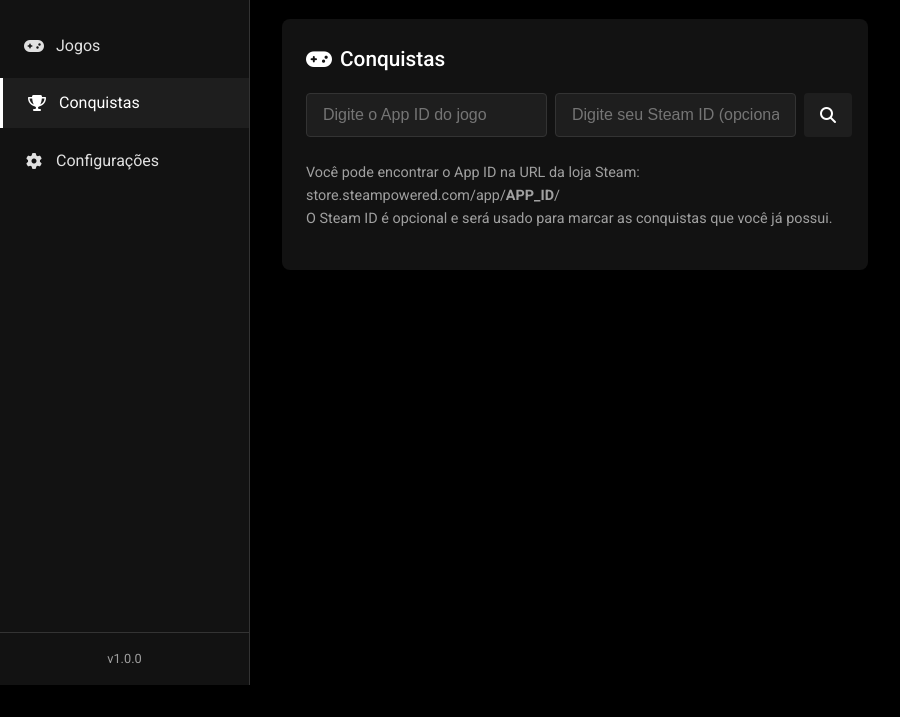
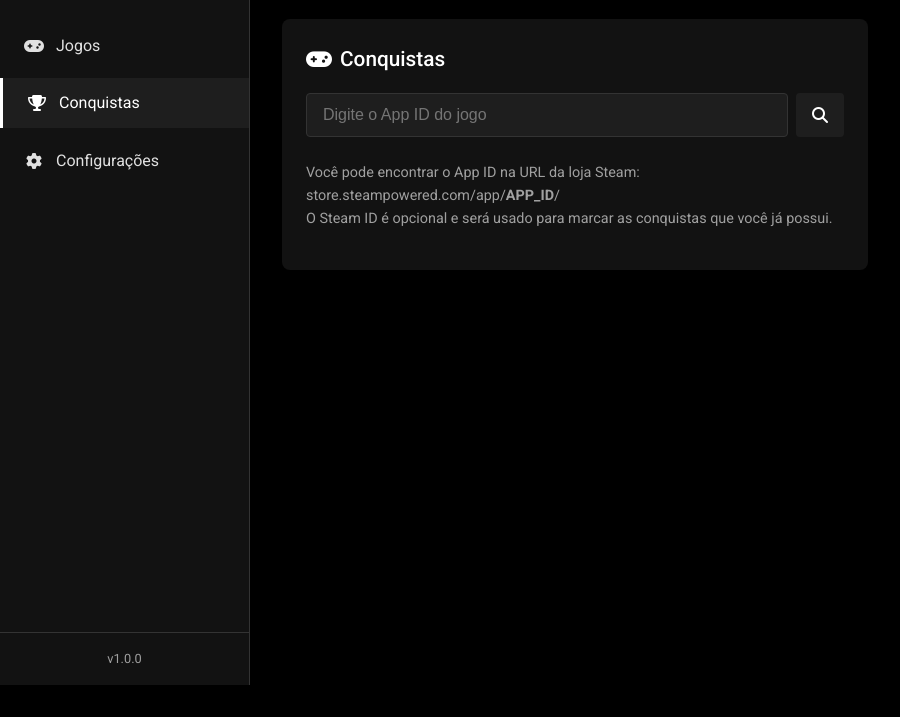
Before and after one commit to Levynsk/hydra-achievement-manager, an Electron app: page index.html in a window 900 px wide. Shown: the part 115-832 px from the top of the page. Drawn offline with Linux system fonts and the light colour scheme; no server answers.

Commit message:
Update index.html

```diff
--- a/index.html
+++ b/index.html
@@ -61,7 +61,6 @@
           <h2><i class="fas fa-gamepad"></i> Conquistas</h2>
           <div class="input-group">
             <input type="text" id="appId" placeholder="Digite o App ID do jogo">
-            <input type="text" id="steamId" placeholder="Digite seu Steam ID (opcional)">
             <button id="fetchAchievements" class="btn"><i class="fas fa-search"></i></button>
           </div>
           <div class="app-id-info">
```
